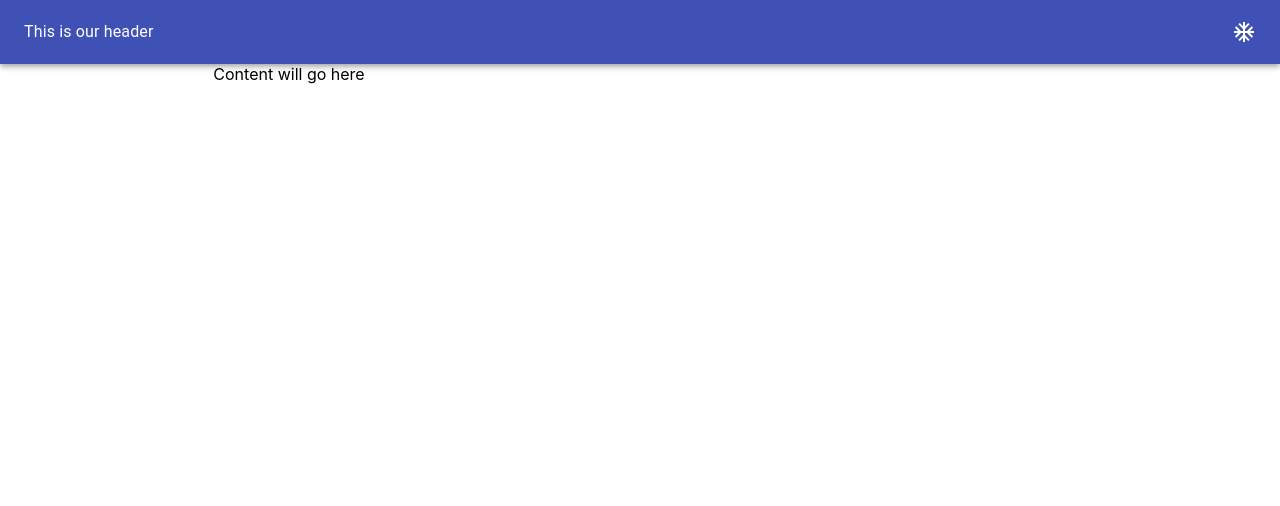
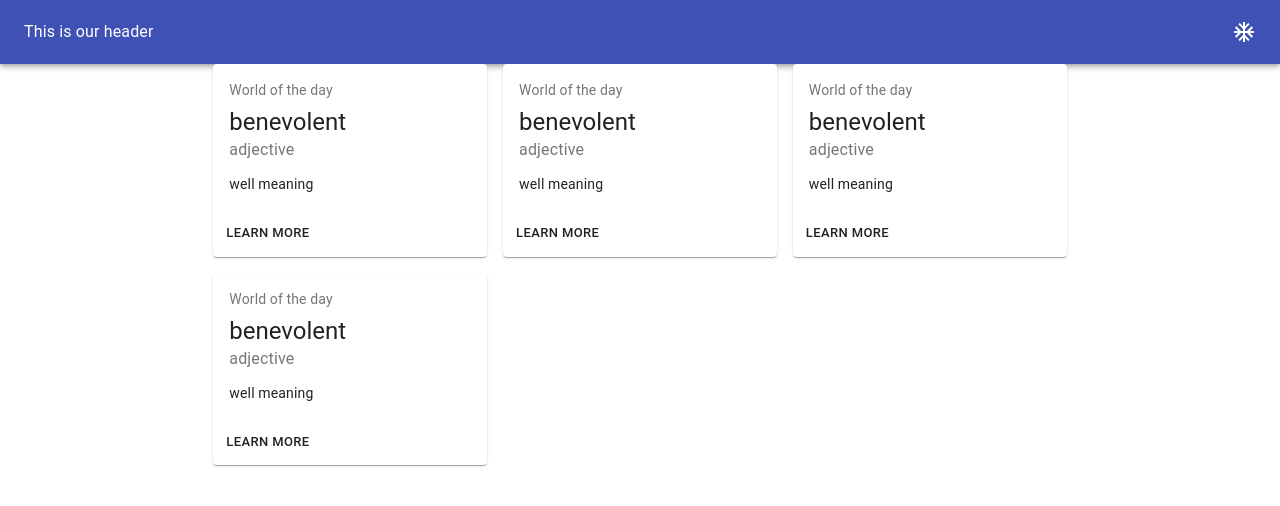
Before and after one commit to engrpatel21/material-ui-demo, a React (Create React App) app: page / in a window 1280 px wide. Shown: the top 506 px of the page. Built offline with nearby package versions, Linux system fonts and the light colour scheme.

Commit message:
grid layout for product cards

```diff
--- a/src/App.jsx
+++ b/src/App.jsx
@@ -1,6 +1,7 @@
 import React from "react";
 import { Grid } from "@material-ui/core";
 import Header from "./Header/Header";
+import Content from "./Content/Content";
 
 function App() {
   return (
@@ -12,7 +13,7 @@
         <Grid item container>
           <Grid item xs={0} sm={2} />
           <Grid item xs={12} sm={8}>
-            Content will go here
+            <Content/>
           </Grid>
           <Grid item xs={0} sm={2} />
         </Grid>
--- /dev/null
+++ b/src/Content/Content.jsx
@@ -0,0 +1,24 @@
+import { Grid } from "@material-ui/core";
+import React from "react";
+import ProductCard from "../ProductCard/ProductCard";
+
+const Content = () => {
+  return (
+    <Grid container spacing={2}>
+      <Grid item xs={12} sm={4} >
+        <ProductCard />
+      </Grid>
+      <Grid item xs={12} sm={4}>
+        <ProductCard />
+      </Grid>
+      <Grid item xs={12} sm={4} >
+        <ProductCard />
+      </Grid>
+      <Grid item xs={12} sm={4} >
+        <ProductCard />
+      </Grid>
+    </Grid>
+  );
+};
+
+export default Content;
--- /dev/null
+++ b/src/ProductCard/ProductCard.jsx
@@ -0,0 +1,60 @@
+import React from "react";
+import {
+  Card,
+  CardActions,
+  CardContent,
+  Typography,
+  Button,
+} from "@material-ui/core";
+import { makeStyles } from "@material-ui/styles";
+
+const useStyles = makeStyles(() => ({
+  root: {
+
+  },
+  bullet: {
+    display: "inline-block",
+    margin: "0 2px",
+    transform: "scale(0.8)",
+  },
+  title: {
+    fontSize: 14,
+  },
+  pos: {
+    marginBottom: 12,
+  },
+}));
+
+const ProductCard = () => {
+  const classes = useStyles();
+
+  return (
+    <Card className={classes.root}>
+      <CardContent>
+        <Typography
+          className={classes.title}
+          color="textSecondary"
+          gutterBottom
+        >
+          World of the day
+        </Typography>
+        <Typography variant="h5" component="h2">
+          benevolent
+        </Typography>
+        <Typography className={classes.pos} color="textSecondary">
+          {" "}
+          adjective
+        </Typography>
+        <Typography variant="body2" component="p">
+          {" "}
+          well meaning
+        </Typography>
+      </CardContent>
+      <CardActions>
+        <Button size="small"> learn more</Button>
+      </CardActions>
+    </Card>
+  );
+};
+
+export default ProductCard;
```
Also changed, not shown: 1 other file (tests, documents, lock files or other folders).
